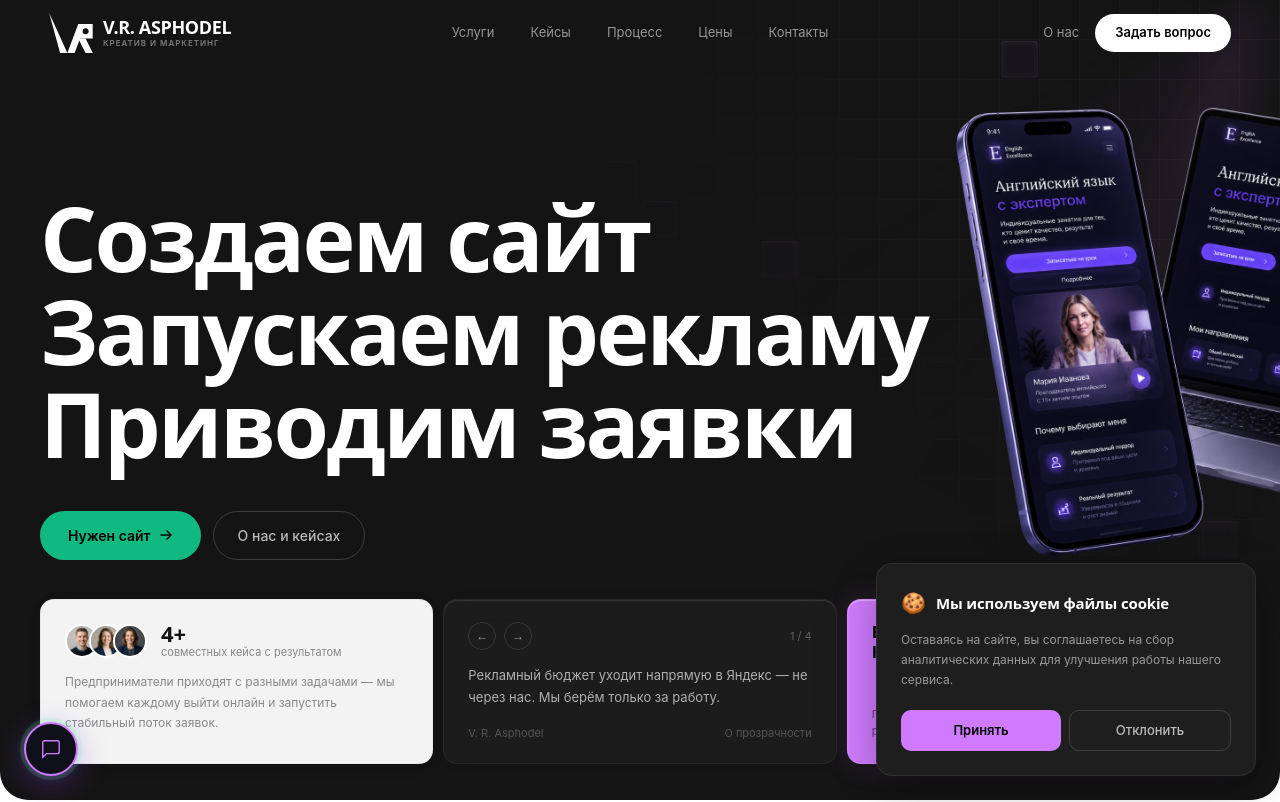
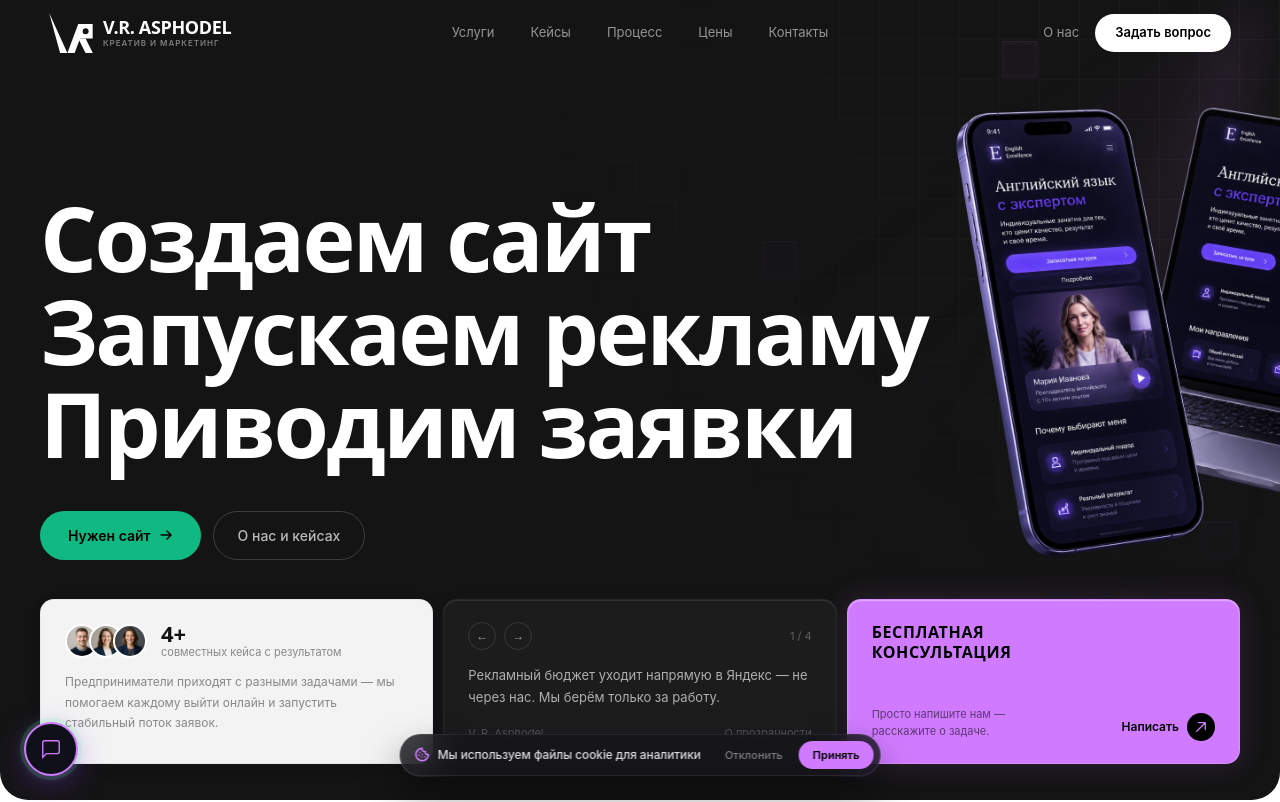
Before and after one commit to adamprogety-hub/asphodel, a Next.js app: page / in a window 1280 px wide. Shown: the top 802 px of the page. Built offline with nearby package versions, Linux system fonts and the light colour scheme.

Commit message:
design: redesign CookieConsent banner to glassmorphic horizontal capsule

```diff
--- a/src/components/CookieConsent.tsx
+++ b/src/components/CookieConsent.tsx
@@ -9,8 +9,8 @@ export default function CookieConsent() {
     // Check if user already accepted cookies
     const consent = localStorage.getItem('cookie-consent')
     if (!consent) {
-      // Small timeout to show banner after initial render
-      const timer = setTimeout(() => setVisible(true), 1200)
+      // Show banner shortly after render
+      const timer = setTimeout(() => setVisible(true), 1500)
       return () => clearTimeout(timer)
     }
   }, [])
@@ -21,7 +21,7 @@ export default function CookieConsent() {
   }
 
   const handleDecline = () => {
-    // Redirect to Yandex as requested
+    // Redirect to fallback page
     window.location.href = 'https://yandex.ru'
   }
 
@@ -29,62 +29,89 @@ export default function CookieConsent() {
     <AnimatePresence>
       {visible && (
         <motion.div
-          initial={{ opacity: 0, y: 30, scale: 0.95 }}
-          animate={{ opacity: 1, y: 0, scale: 1 }}
-          exit={{ opacity: 0, y: 20, scale: 0.95 }}
+          initial={{ opacity: 0, y: 40, x: '-50%', scale: 0.95 }}
+          animate={{ opacity: 1, y: 0, x: '-50%', scale: 1 }}
+          exit={{ opacity: 0, y: 30, x: '-50%', scale: 0.95 }}
           transition={{ duration: 0.4, ease: [0.22, 1, 0.36, 1] }}
           style={{
             position: 'fixed',
             bottom: '24px',
-            right: '24px',
-            zIndex: 1000,
-            maxWidth: '380px',
-            background: 'var(--dark-2)',
-            border: '1px solid rgba(255,255,255,0.08)',
-            borderRadius: '16px',
-            padding: '24px',
-            boxShadow: '0 12px 40px rgba(0,0,0,0.3)',
+            left: '50%',
+            zIndex: 50000,
+            display: 'flex',
+            alignItems: 'center',
+            gap: '12px',
+            background: 'rgba(20, 20, 27, 0.8)',
+            backdropFilter: 'blur(16px)',
+            WebkitBackdropFilter: 'blur(16px)',
+            border: '1px solid rgba(255, 255, 255, 0.08)',
+            borderRadius: '9999px',
+            padding: '6px 6px 6px 14px',
+            boxShadow: '0 20px 40px rgba(0, 0, 0, 0.4), 0 0 30px rgba(124, 58, 237, 0.03)',
+            maxWidth: 'calc(100% - 32px)',
           }}
         >
-          {/* Header icon + title */}
-          <div style={{ display: 'flex', alignItems: 'center', gap: '10px', marginBottom: '12px' }}>
-            <span style={{ fontSize: '20px', color: 'var(--green)' }}>🍪</span>
-            <p style={{ fontFamily: 'var(--ff-d)', fontWeight: 800, fontSize: '15px', color: '#fff', letterSpacing: '-0.01em' }}>
-              Мы используем файлы cookie
+          {/* Vector Cookie Icon + Text */}
+          <div style={{ display: 'flex', alignItems: 'center', gap: '8px' }}>
+            <svg width="15" height="15" viewBox="0 0 24 24" fill="none" stroke="var(--green)" strokeWidth="2.5" strokeLinecap="round" strokeLinejoin="round" style={{ flexShrink: 0 }}>
+              <path d="M12 2a10 10 0 1 0 10 10 4 4 0 0 1-5-5 4 4 0 0 1-5-5Z" />
+              <path d="M8.5 8.5v.01" />
+              <path d="M16 15.5v.01" />
+              <path d="M12 12v.01" />
+              <path d="M11 16v.01" />
+              <path d="M7 13v.01" />
+            </svg>
+            <p style={{
+              fontFamily: 'var(--ff-b)',
+              fontWeight: 500,
+              fontSize: '12px',
+              color: 'rgba(255, 255, 255, 0.85)',
+              margin: 0,
+              letterSpacing: '-0.01em',
+              whiteSpace: 'nowrap',
+            }}>
+              <span className="hidden sm:inline">Мы используем файлы cookie для аналитики</span>
+              <span className="inline sm:hidden">Используем cookie</span>
             </p>
           </div>
 
-          {/* Description */}
-          <p style={{ fontFamily: 'var(--ff-b)', fontWeight: 400, fontSize: '12px', color: 'rgba(255,255,255,0.55)', lineHeight: 1.65, marginBottom: '20px' }}>
-            Оставаясь на сайте, вы соглашаетесь на сбор аналитических данных для улучшения работы нашего сервиса.
-          </p>
-
-          {/* Actions */}
-          <div style={{ display: 'flex', gap: '8px' }}>
+          {/* Action Buttons */}
+          <div style={{ display: 'flex', alignItems: 'center', gap: '4px' }}>
+            <button
+              onClick={handleDecline}
+              style={{
+                fontFamily: 'var(--ff-b)',
+                fontWeight: 500,
+                fontSize: '11px',
+                color: 'rgba(255, 255, 255, 0.45)',
+                background: 'none',
+                border: 'none',
+                padding: '6px 12px',
+                borderRadius: '9999px',
+                cursor: 'pointer',
+                transition: 'color 0.2s',
+              }}
+              className="hover:text-white"
+            >
+              Отклонить
+            </button>
             <button
               onClick={handleAccept}
               style={{
-                flex: 1, fontFamily: 'var(--ff-b)', fontWeight: 600, fontSize: '13px',
-                color: '#000', background: 'var(--green)', border: 'none',
-                padding: '10px 16px', borderRadius: '10px', cursor: 'pointer',
-                transition: 'opacity 0.2s', textAlign: 'center',
+                fontFamily: 'var(--ff-b)',
+                fontWeight: 600,
+                fontSize: '11px',
+                color: '#000',
+                background: 'var(--green)',
+                border: 'none',
+                padding: '6px 14px',
+                borderRadius: '9999px',
+                cursor: 'pointer',
+                transition: 'opacity 0.2s',
               }}
               className="hover:opacity-85"
             >
               Принять
-            </button>
-            <button
-              onClick={handleDecline}
-              style={{
-                flex: 1, fontFamily: 'var(--ff-b)', fontWeight: 500, fontSize: '13px',
-                color: 'rgba(255,255,255,0.7)', background: 'transparent',
-                border: '1px solid rgba(255,255,255,0.15)',
-                padding: '10px 16px', borderRadius: '10px', cursor: 'pointer',
-                transition: 'border-color 0.2s, color 0.2s', textAlign: 'center',
-              }}
-              className="hover:border-white hover:text-white"
-            >
-              Отклонить
             </button>
           </div>
         </motion.div>
```
